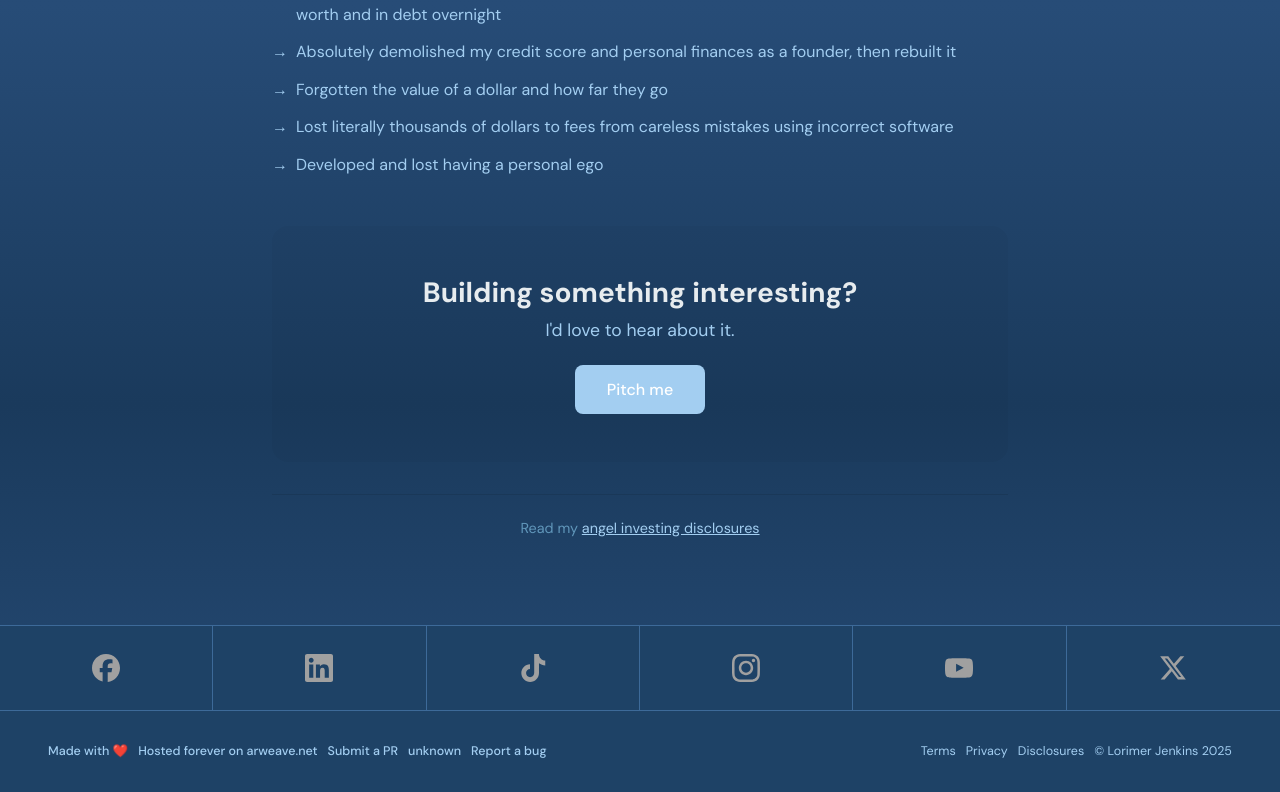
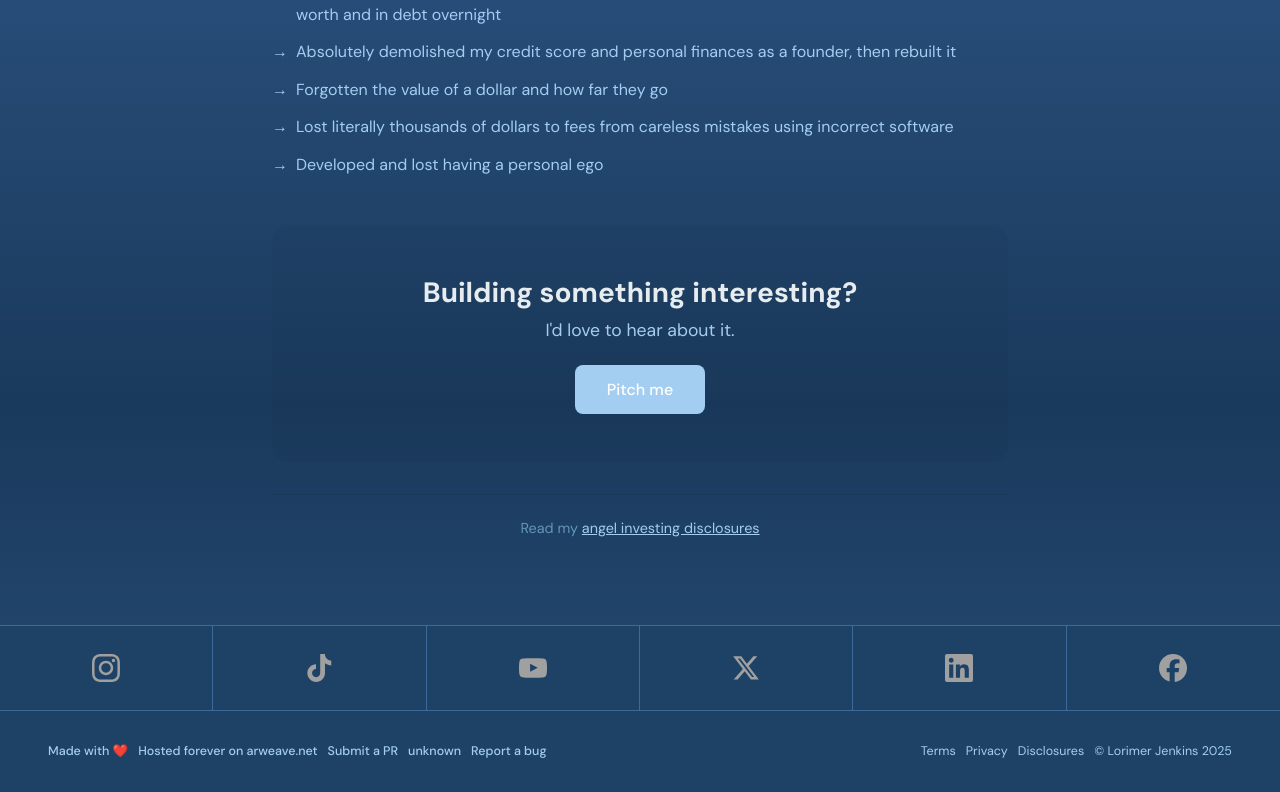
Before and after one commit to LorimerJenkins/personal-website, a Next.js app: page /angel in a window 1280 px wide. Shown: the part 2795-3587 px from the top of the page. Built offline with nearby package versions, Linux system fonts and the light colour scheme.

Commit message:
chore: re order links

```diff
--- a/src/components/Footer/Footer.tsx
+++ b/src/components/Footer/Footer.tsx
@@ -23,14 +23,9 @@ const Footer = () => {
 
   const socialLinks = [
     {
-      name: "Facebook",
-      icon: "facebook.svg",
-      url: "https://www.facebook.com/lorimerjenkins",
-    },
-    {
-      name: "LinkedIn",
-      icon: "linkedin.svg",
-      url: "https://www.linkedin.com/in/lorimerjenkins",
+      name: "Instagram",
+      icon: "instagram.svg",
+      url: "https://www.instagram.com/lorimer_jenkins",
     },
     {
       name: "TikTok",
@@ -38,16 +33,21 @@ const Footer = () => {
       url: "https://www.tiktok.com/@lorimer.jenkins",
     },
     {
-      name: "Instagram",
-      icon: "instagram.svg",
-      url: "https://www.instagram.com/lorimer_jenkins",
-    },
-    {
       name: "YouTube",
       icon: "youtube.svg",
       url: "https://www.youtube.com/@lorimerjenkins",
     },
     { name: "X", icon: "x.svg", url: "https://x.com/lorimer_jenkins" },
+    {
+      name: "LinkedIn",
+      icon: "linkedin.svg",
+      url: "https://www.linkedin.com/in/lorimerjenkins",
+    },
+    {
+      name: "Facebook",
+      icon: "facebook.svg",
+      url: "https://www.facebook.com/lorimerjenkins",
+    },
   ];
 
   return (
```
